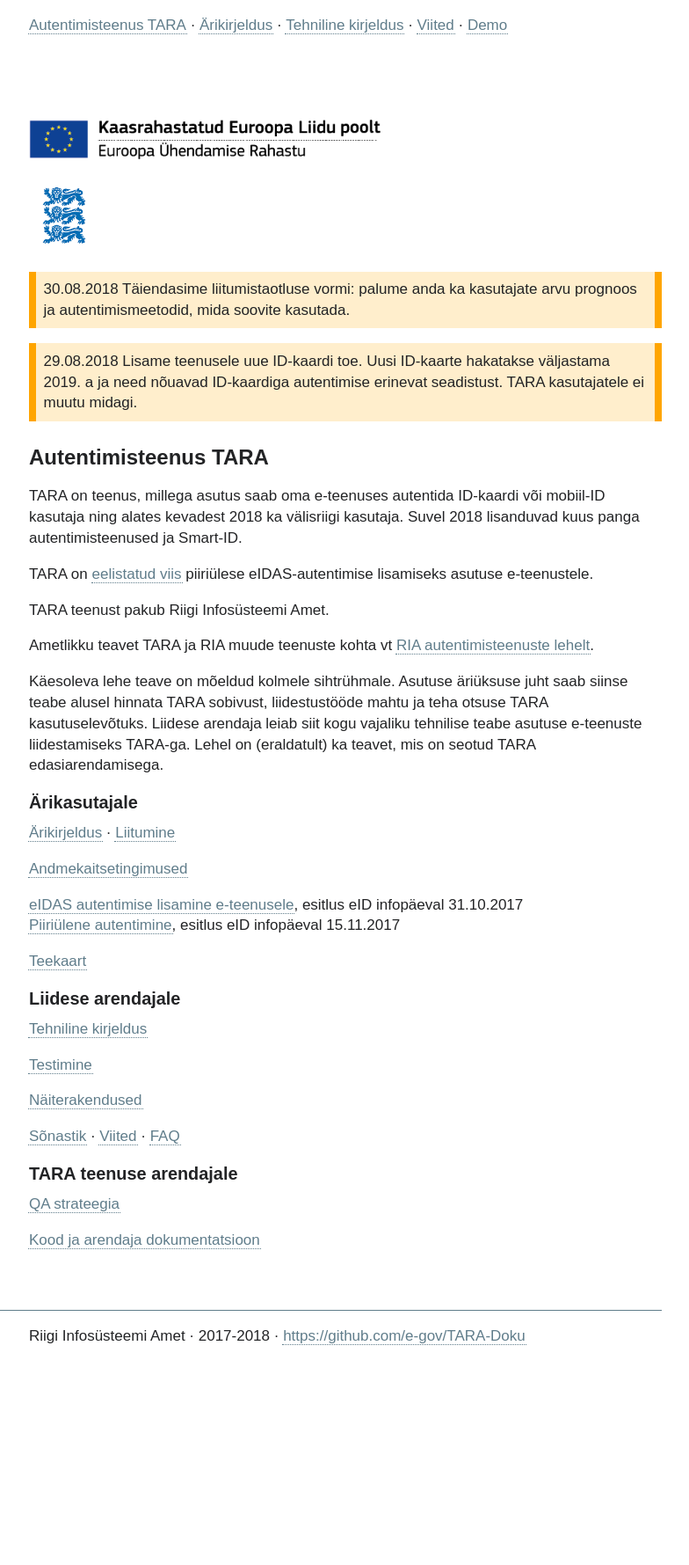
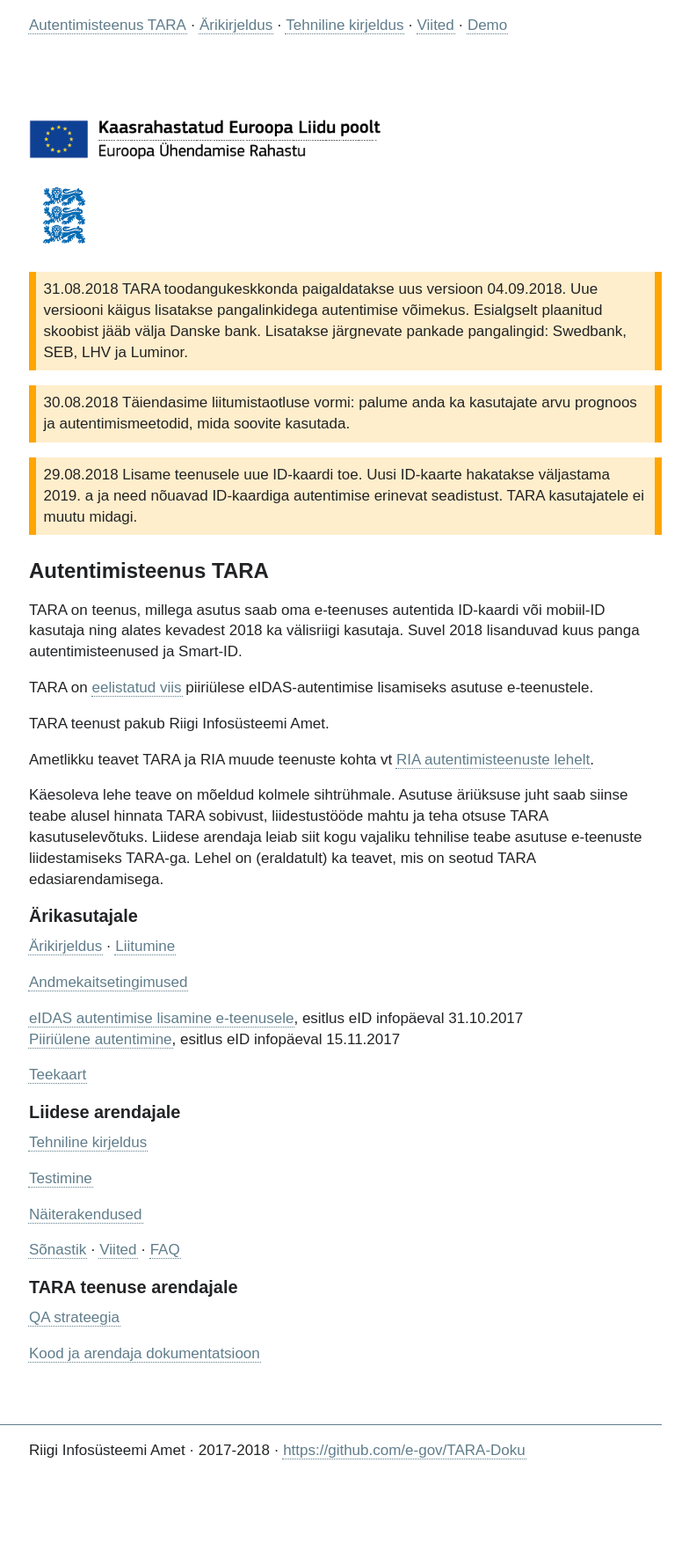
Before and after one commit to e-gov/TARA-Doku, a Jekyll site: the page built from index.md, in a window 1280 px wide. Shown: the whole page at 88% size, without its empty margins (1-785 px from the left). Built offline with Jekyll 4.4.1, drawn with Linux system fonts in a browser that asks for light colours; before the commit the page ends 1650 px from its top, so only the background shows below that.

Commit message:
Uus teade

```diff
--- a/index.md
+++ b/index.md
@@ -5,6 +5,9 @@ permalink: /
 <img src='img/ee_cef_0.png' style='width:400px'>
 
 <img src='img/LOVID.png' style='width: 80px;'>
+
+31.08.2018 TARA toodangukeskkonda paigaldatakse uus versioon 04.09.2018. Uue versiooni käigus lisatakse pangalinkidega autentimise võimekus. Esialgselt plaanitud skoobist jääb välja Danske bank. Lisatakse järgnevate pankade pangalingid: Swedbank, SEB, LHV ja Luminor.
+{: .adv}
 
 30.08.2018 Täiendasime liitumistaotluse vormi: palume anda ka kasutajate arvu prognoos ja autentimismeetodid, mida soovite kasutada.
 {: .adv}
```
